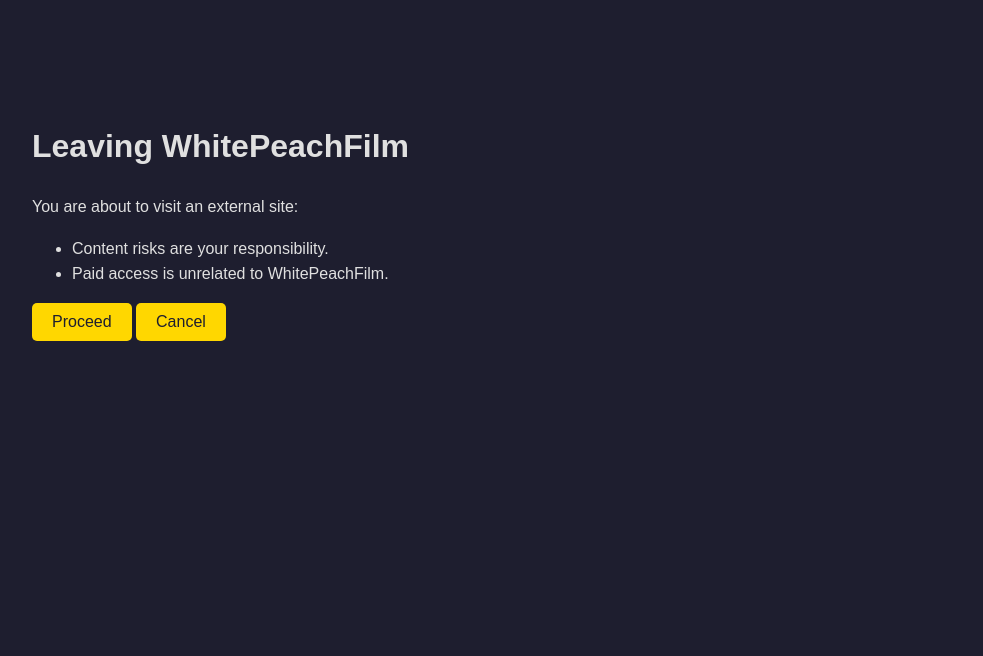
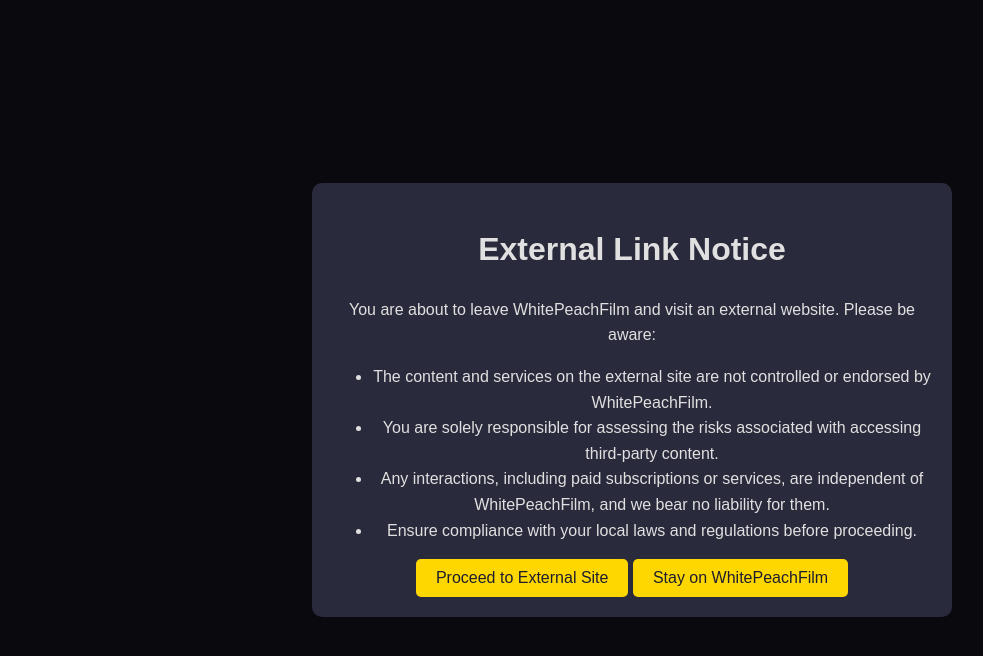
Before and after one commit to White-Peach-Film/WhitePeachFilm, a plain HTML site: page redirect.html in a window 1280 px wide. Shown: the whole page, without its empty margins (8-991 px from the left). Drawn offline with Linux system fonts and the light colour scheme.

Commit message:
Update redirect.html

```diff
--- a/redirect.html
+++ b/redirect.html
@@ -3,24 +3,28 @@
 <head>
     <meta charset="UTF-8">
     <meta name="viewport" content="width=device-width, initial-scale=1.0">
-    <title>WhitePeachFilm - Redirecting</title>
+    <title>WhitePeachFilm - External Link Notice</title>
     <link rel="stylesheet" href="css/style.css">
 </head>
 <body>
-    <div class="container">
-        <h1>Leaving WhitePeachFilm</h1>
-        <p>You are about to visit an external site:</p>
-        <ul>
-            <li>Content risks are your responsibility.</li>
-            <li>Paid access is unrelated to WhitePeachFilm.</li>
-        </ul>
-        <button onclick="proceed()">Proceed</button>
-        <button onclick="window.location.href='index.html'">Cancel</button>
+    <div class="modal" style="display: flex;">
+        <div class="modal-content">
+            <h1>External Link Notice</h1>
+            <p>You are about to leave WhitePeachFilm and visit an external website. Please be aware:</p>
+            <ul>
+                <li>The content and services on the external site are not controlled or endorsed by WhitePeachFilm.</li>
+                <li>You are solely responsible for assessing the risks associated with accessing third-party content.</li>
+                <li>Any interactions, including paid subscriptions or services, are independent of WhitePeachFilm, and we bear no liability for them.</li>
+                <li>Ensure compliance with your local laws and regulations before proceeding.</li>
+            </ul>
+            <button onclick="proceed()">Proceed to External Site</button>
+            <button onclick="window.location.href='index.html'">Stay on WhitePeachFilm</button>
+        </div>
     </div>
     <script>
         function proceed() {
             const url = new URLSearchParams(window.location.search).get('url');
-            if (url) window.location.href = url;
+            if (url) window.open(url, '_blank');
         }
     </script>
 </body>
```
